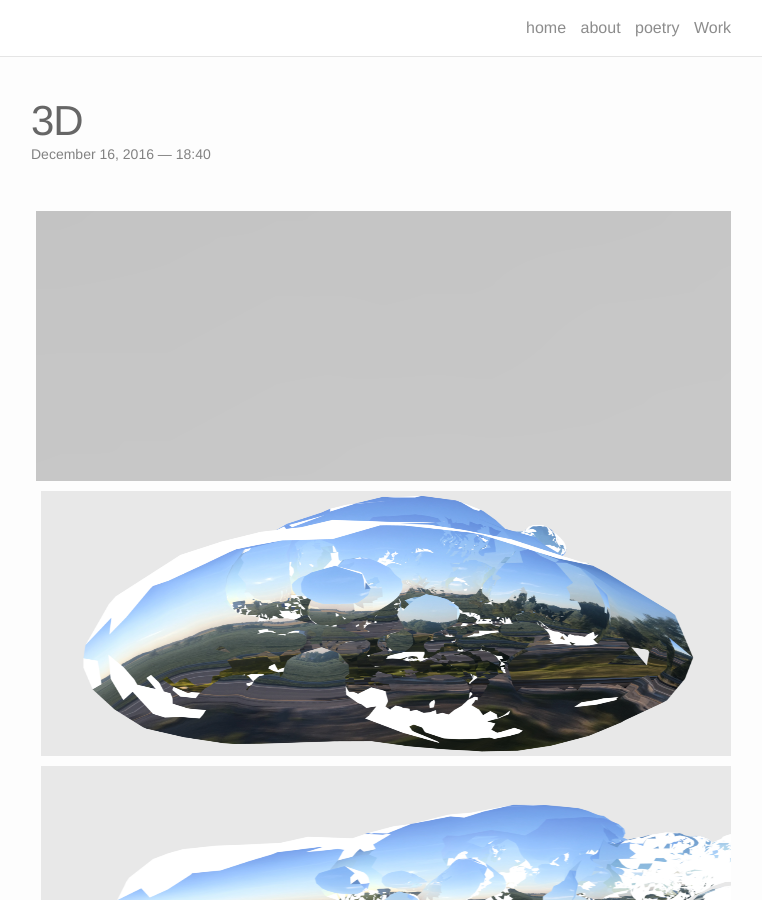
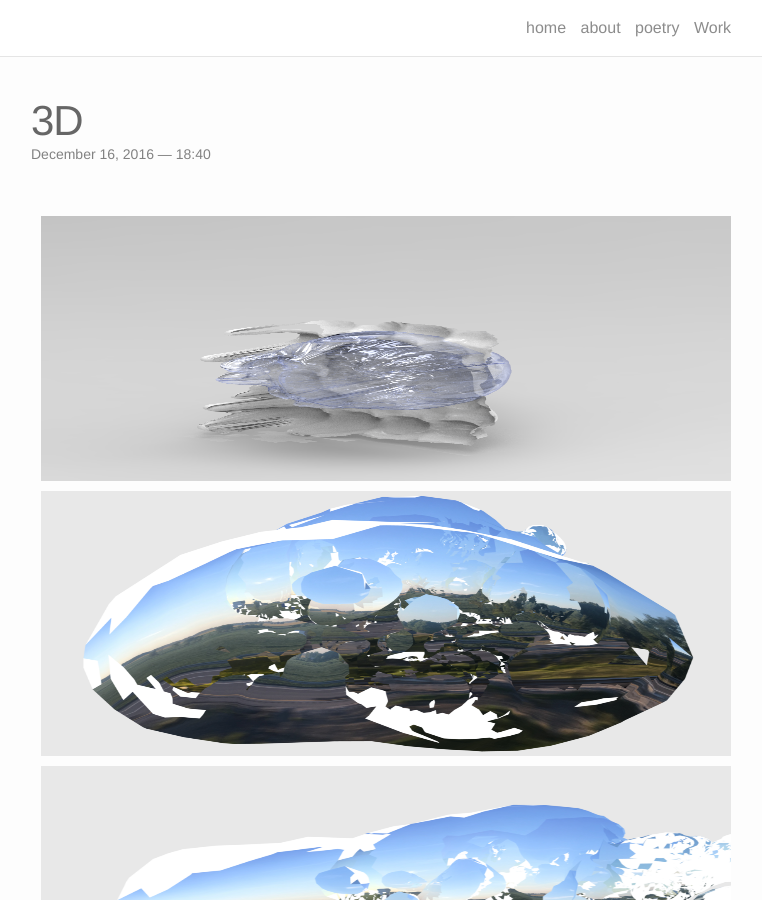
Before and after one commit to ChristopherWMartin/ChristopherWMartin, a Jekyll site: the page built from _portfolio/1_project.markdown, in a window 1280 px wide and 900 px high. Shown: the whole window, without its empty margins (259-1021 px from the left). Built offline with Jekyll 4.4.1, drawn with Linux system fonts in a browser that asks for light colours; nearby versions of some CDN libraries.

Commit message:
Update 1_project.markdown

```diff
--- a/_portfolio/1_project.markdown
+++ b/_portfolio/1_project.markdown
@@ -5,7 +5,7 @@
 ---
 
 <div class="img_row">
-	<img src="{{ site.baseurl }}/img/1.png" alt="" title="1"/>
+	<img class="col three" src="{{ site.baseurl }}/img/1.png" alt="" title="1"/>
 </div>
 <div class="img_row">
 	<img class="col three" src="{{ site.baseurl }}/img/3.png" alt="" title="2"/>
```
